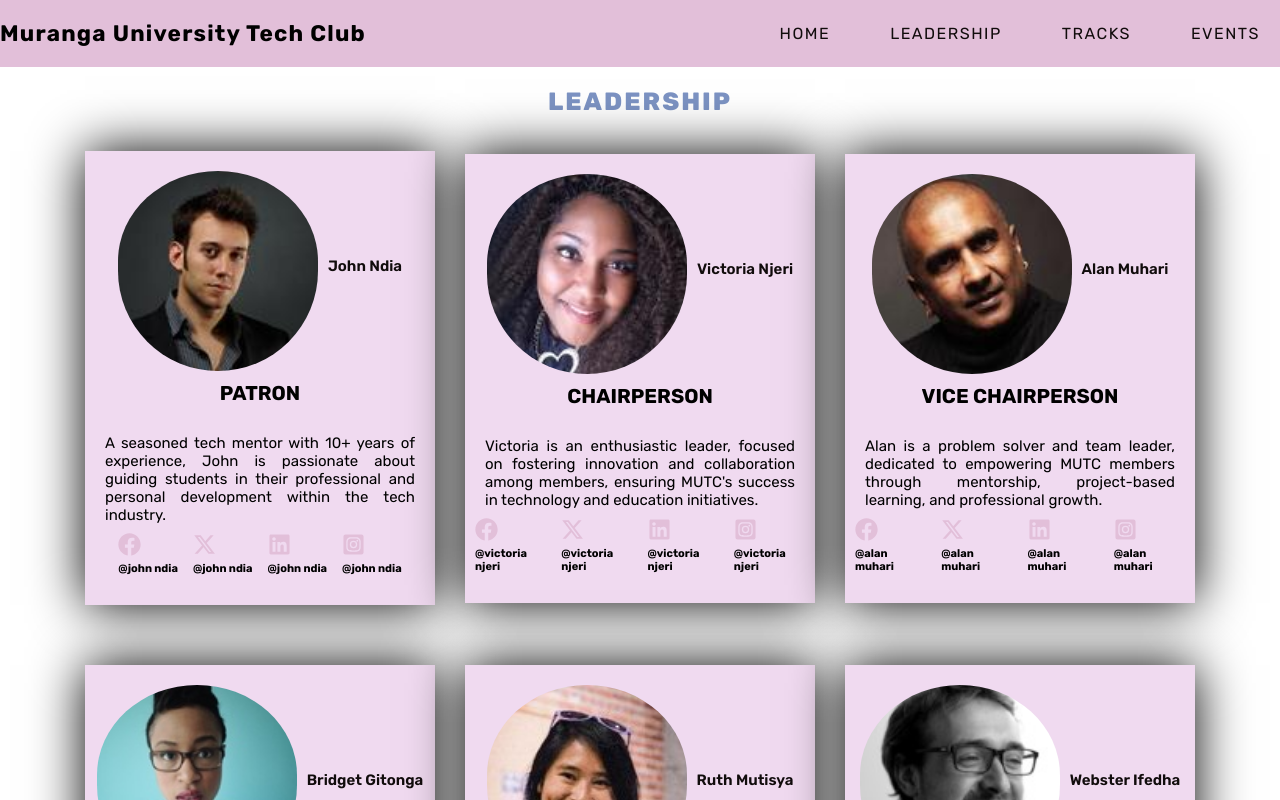
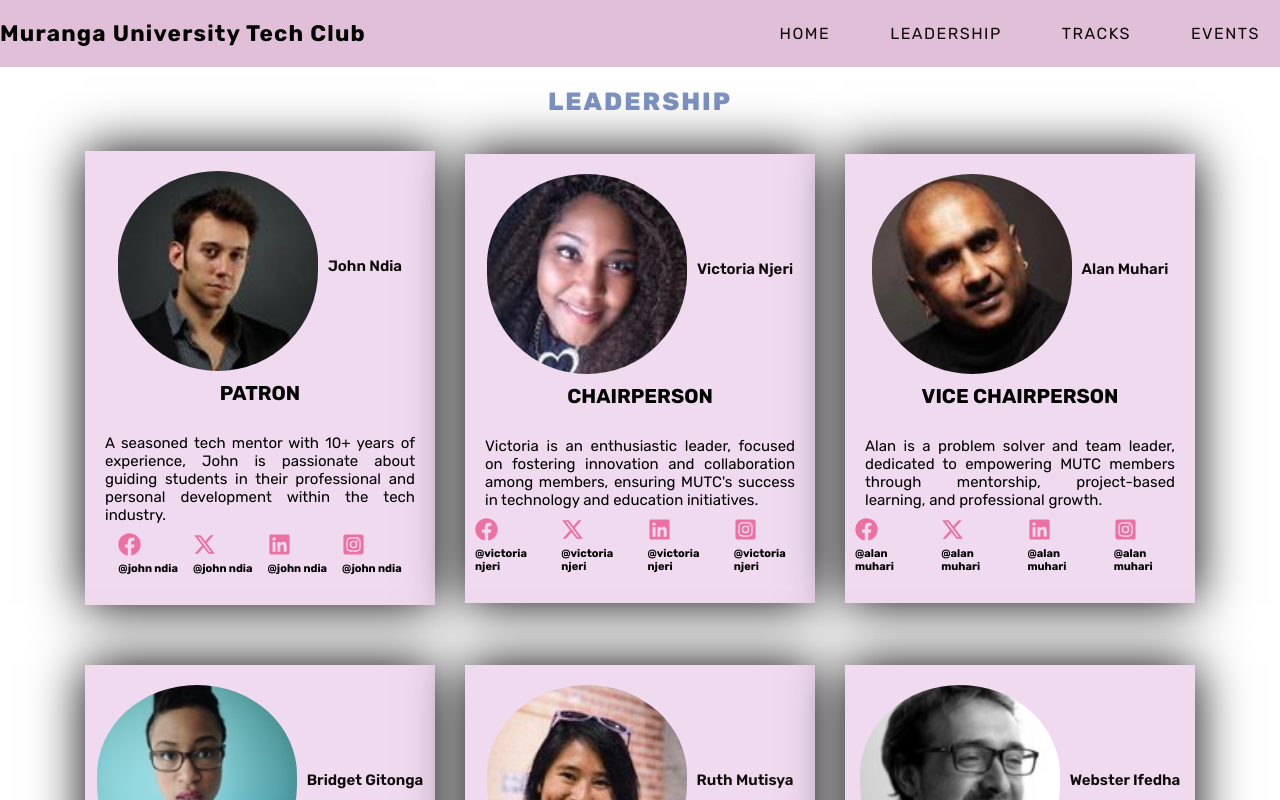
Before and after one commit to lwambon/Muranga-University-tech-club-website, a React (Vite) app: page /leadership in a window 1280 px wide. Shown: the top 800 px of the page. Built offline with nearby package versions, Linux system fonts and the light colour scheme.

Commit message:
mutc website

```diff
--- a/src/pages/Leadership/Leadership.css
+++ b/src/pages/Leadership/Leadership.css
@@ -115,7 +115,7 @@
 
 .icon-item {
   font-size: 2.3rem;
-  color: var(--secondary-color);
+  color: var(--background-color);
 }
 .icon-item:hover {
   color: var(--btn-color);
```
